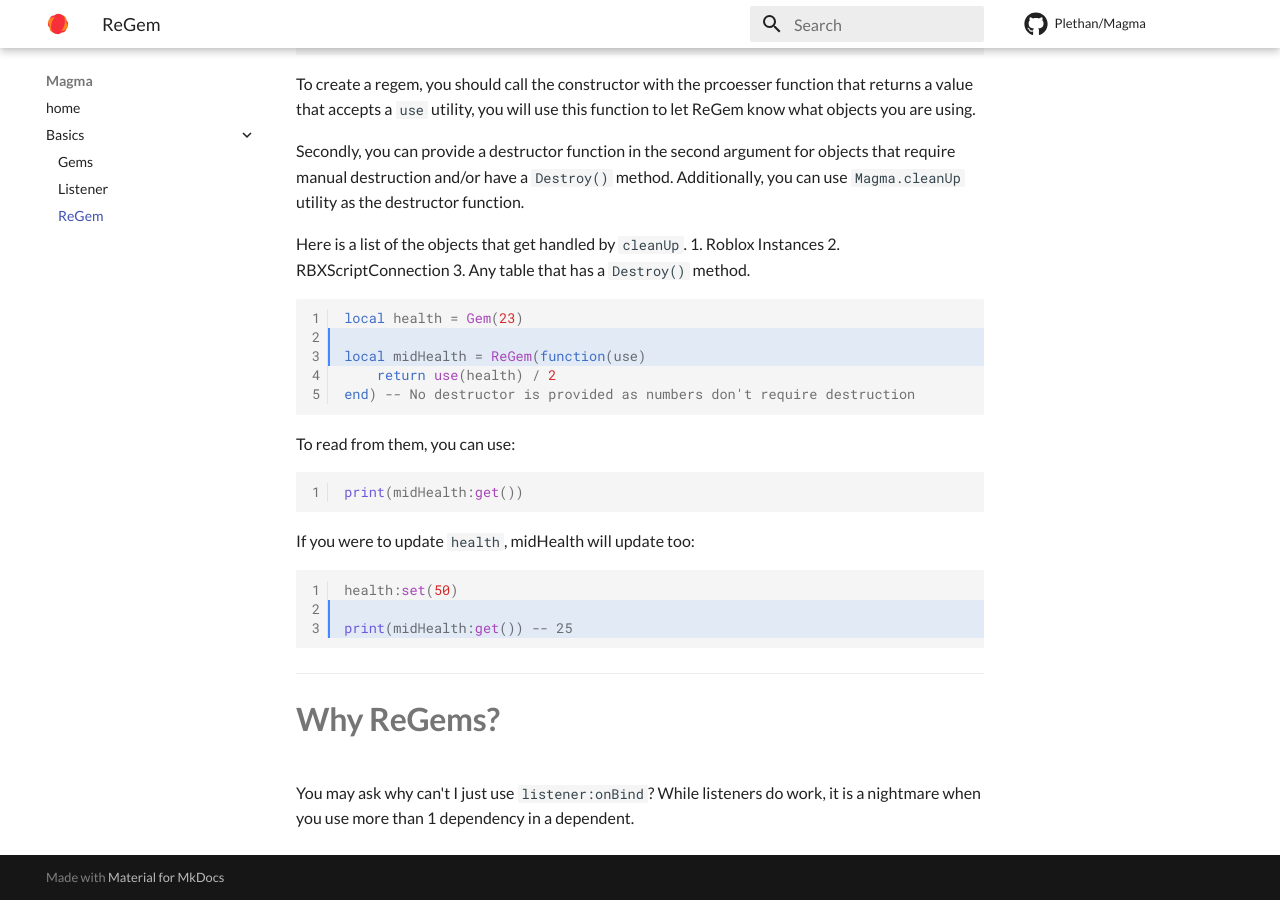
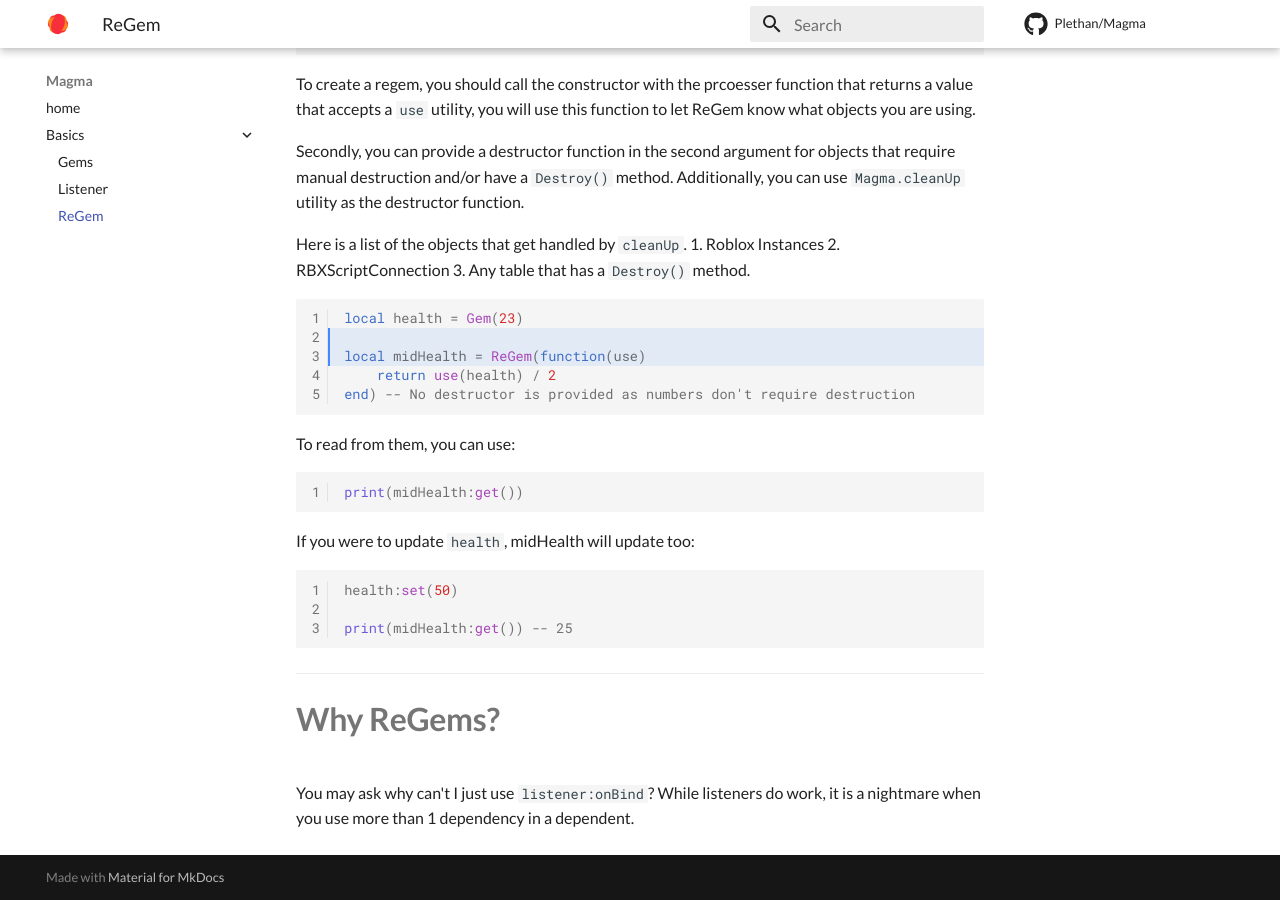
Before and after one commit to Plothan/Magma, an MkDocs documentation site: the page built from docs/Basics/ReGem.md, in a window 1280 px wide and 900 px high, scrolled down 544 px. Built offline with MkDocs 1.6.1 and Material for MkDocs 9.7.7, drawn with Linux system fonts in a browser that asks for light colours; comment, search, counter and statistics services are not loaded.

Commit message:
Update ReGem.md

````diff
--- a/docs/Basics/ReGem.md
+++ b/docs/Basics/ReGem.md
@@ -40,13 +40,13 @@
 
 To read from them, you can use:
 
-```Lua linenums="1" hl_lines="2 3"
+```Lua linenums="1"
 
 print(midHealth:get())
 ```
 
 If you were to update `health`, midHealth will update too:
-```Lua linenums="1" hl_lines="2 3"
+```Lua linenums="1"
 
 health:set(50)
 
````
